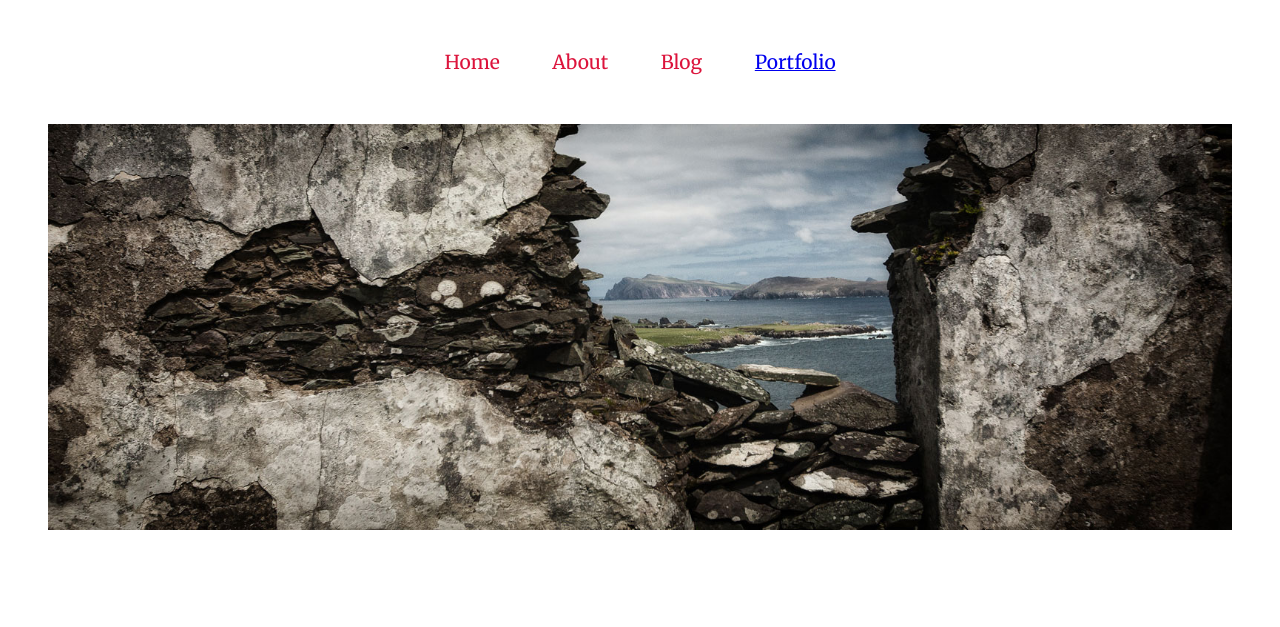
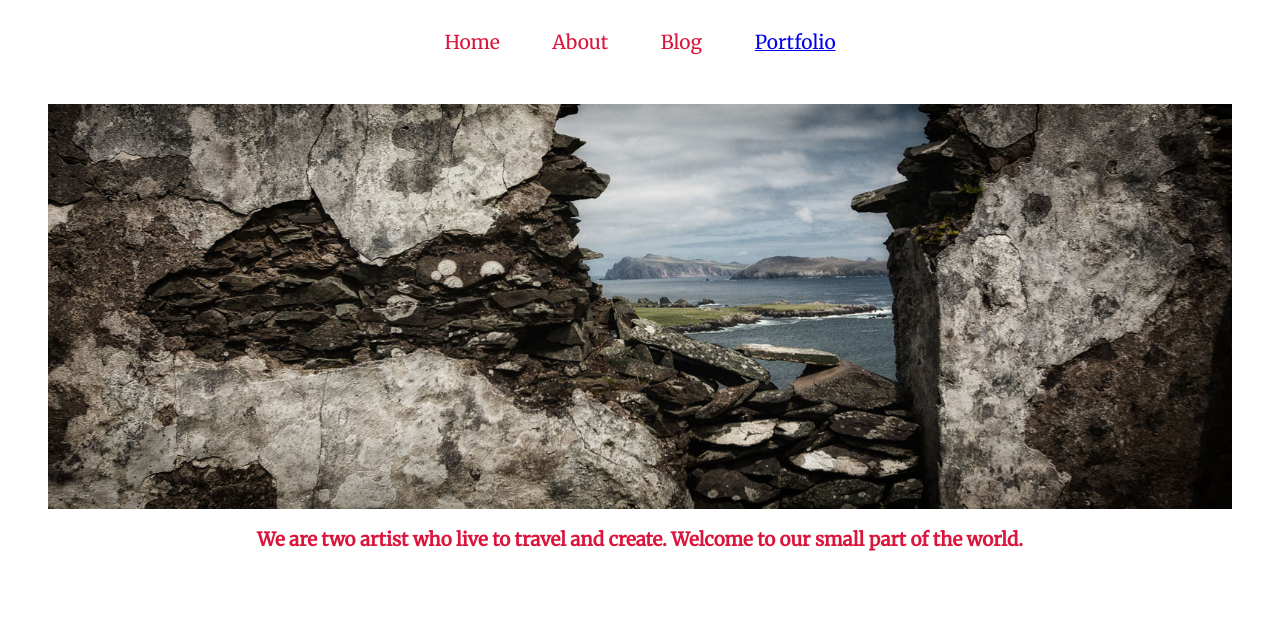
Before and after one commit to jongran78/milestone-portfolio-project, a plain HTML site: page index.html in a window 1280 px wide. Shown: the part 152-779 px from the top of the page. Drawn offline with Linux system fonts and the light colour scheme.

Commit message:
added subheading

```diff
--- a/css/styles.css
+++ b/css/styles.css
@@ -97,6 +97,10 @@ header nav ul li {
     font-size: 1em;
     width: 100%;
     margin-bottom: 100px;
+}
+#div-one h3 {
+    font-family: 'Merriweather', serif;
+    color: crimson;
 }
 
 #div-one img {
--- a/index.html
+++ b/index.html
@@ -16,7 +16,7 @@
     </head>
 
     <body>
-        <section id="page-wrapper">
+        <div id="page-wrapper">
             <header>
              <h1>Creators At Heart</h1>
                 <div>
@@ -33,7 +33,8 @@
 
         <div class="flex-items-wrapper">
             <div id="div-one" class="flex-items">
-               <img src="img/photograph-ireland.jpg" alt="photograph of photograph-ireland">
+               <img src="img/photograph-ireland.jpg" alt="photograph-ireland">
+               <h3>We are two artist who live to travel and create. Welcome to our small part of the world.</h3>
             </div>
                 <div id="div-two" class="flex-items">
                     <div class="about-text">
@@ -115,6 +116,7 @@
                     <li><a href="#" class="fa fa-instagram"></a></li>
                 </ul>
             </div>
-        </footer>
-    </body>
+        </div>
+    </footer>
+</body>
 </html>
```
